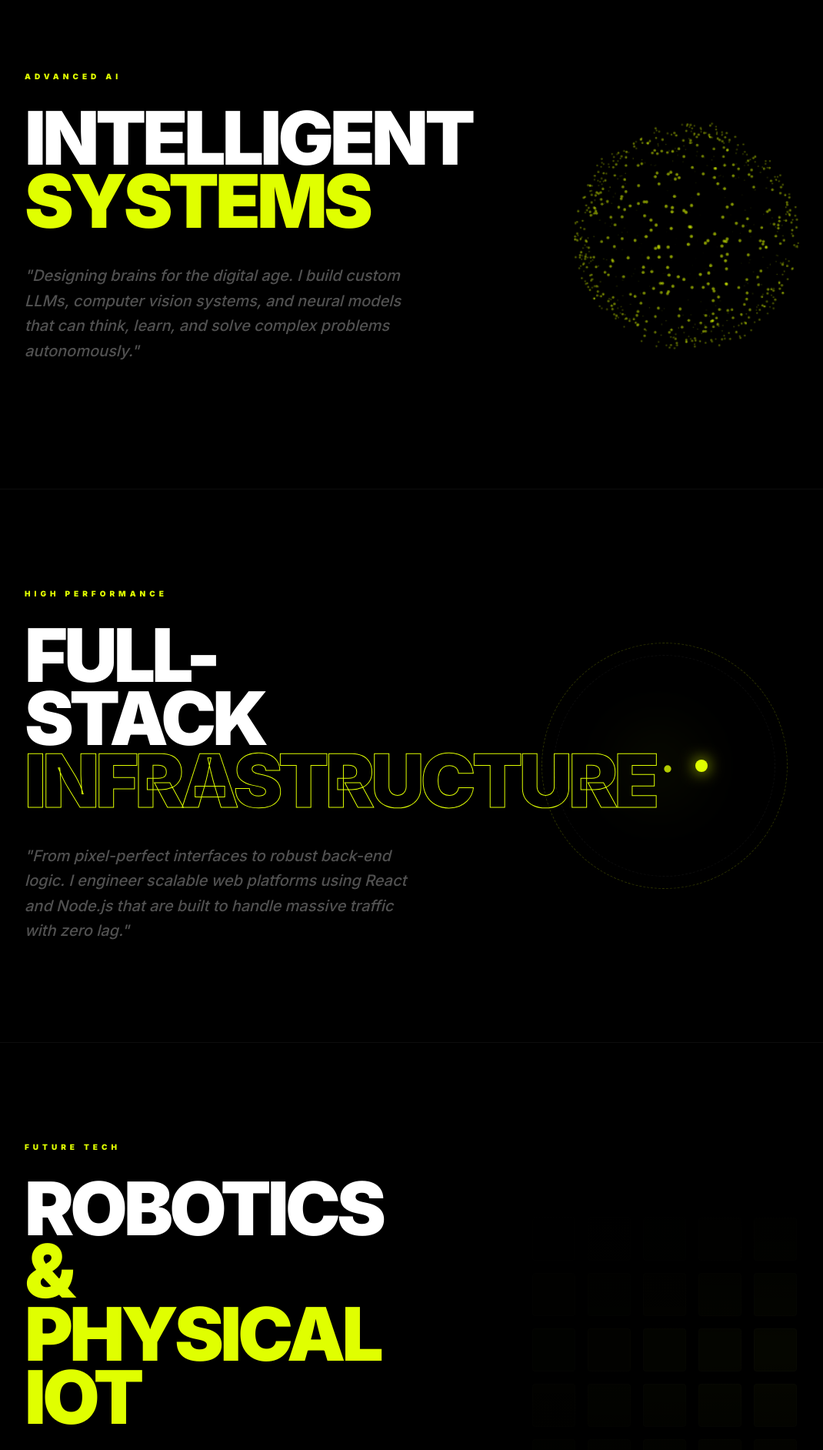
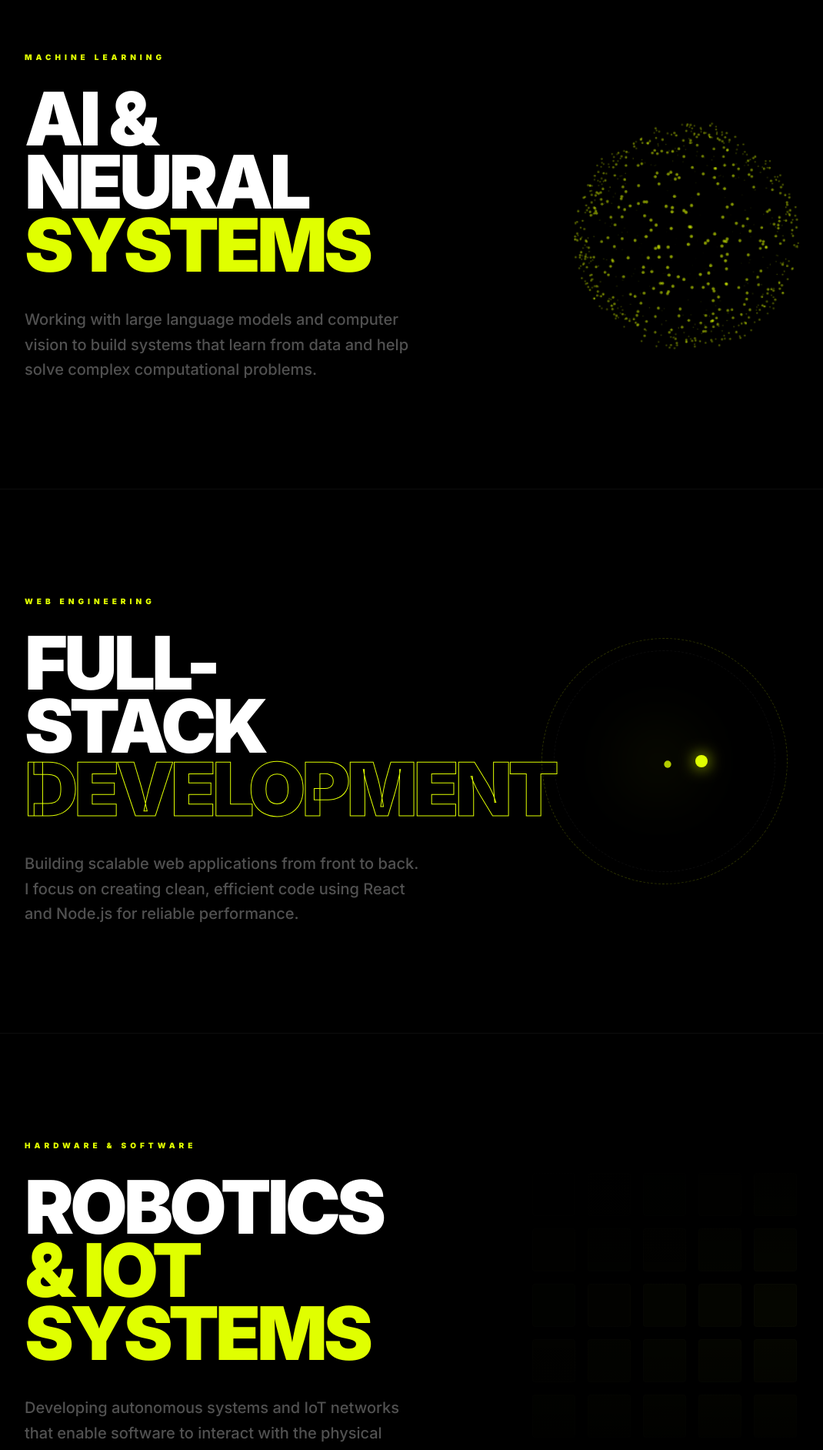
Before and after one commit to Xeffen07G/Portfolio, a React (Vite) app: page / in a window 1280 px wide. Shown: the part 1060-2944 px from the top of the page at 77% size, without its empty margins (64-1134 px from the left). Built offline with nearby package versions, Linux system fonts and the light colour scheme.

Commit message:
docs: soften tone of service descriptions

```diff
--- a/src/components/Services.jsx
+++ b/src/components/Services.jsx
@@ -3,22 +3,22 @@ import { motion } from "framer-motion";
 
 const services = [
   {
-    label: "Advanced AI",
-    title: "INTELLIGENT",
+    label: "Machine Learning",
+    title: "AI & NEURAL",
     titleAccent: "SYSTEMS",
-    desc: "Designing brains for the digital age. I build custom LLMs, computer vision systems, and neural models that can think, learn, and solve complex problems autonomously.",
+    desc: "Working with large language models and computer vision to build systems that learn from data and help solve complex computational problems.",
   },
   {
-    label: "High Performance",
+    label: "Web Engineering",
     title: "FULL-STACK",
-    titleAccent: "INFRASTRUCTURE",
-    desc: "From pixel-perfect interfaces to robust back-end logic. I engineer scalable web platforms using React and Node.js that are built to handle massive traffic with zero lag.",
+    titleAccent: "DEVELOPMENT",
+    desc: "Building scalable web applications from front to back. I focus on creating clean, efficient code using React and Node.js for reliable performance.",
   },
   {
-    label: "Future Tech",
+    label: "Hardware & Software",
     title: "ROBOTICS",
-    titleAccent: "& PHYSICAL IOT",
-    desc: "Making code move. I bridge the gap between software and the physical world by designing autonomous robotic systems and IoT networks that react to their environment in real-time.",
+    titleAccent: "& IOT SYSTEMS",
+    desc: "Developing autonomous systems and IoT networks that enable software to interact with the physical world through sensors and controllers.",
   },
 ];
 
@@ -110,8 +110,8 @@ const Services = () => {
                 {svc.title}<br />
                 <span className="text-primary" style={{ WebkitTextStroke: i === 1 ? '1px #e0ff00' : 'none', color: i === 1 ? 'transparent' : '#e0ff00' }}>{svc.titleAccent}</span>
               </h2>
-              <p className="text-text text-lg md:text-xl max-w-lg mt-10 leading-relaxed font-medium italic opacity-80">
-                "{svc.desc}"
+              <p className="text-text text-lg md:text-xl max-w-lg mt-10 leading-relaxed font-medium opacity-80">
+                {svc.desc}
               </p>
             </motion.div>
 
```
